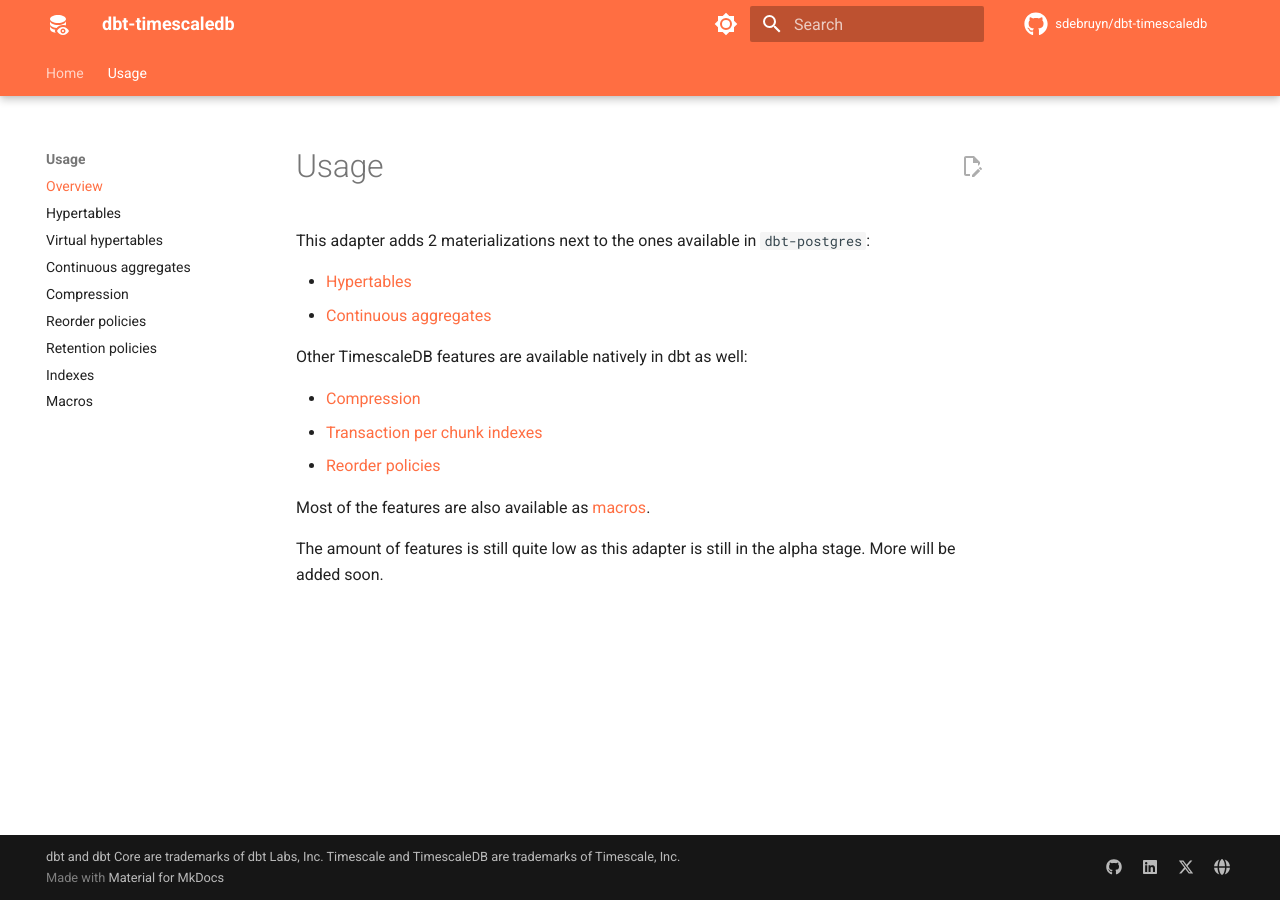
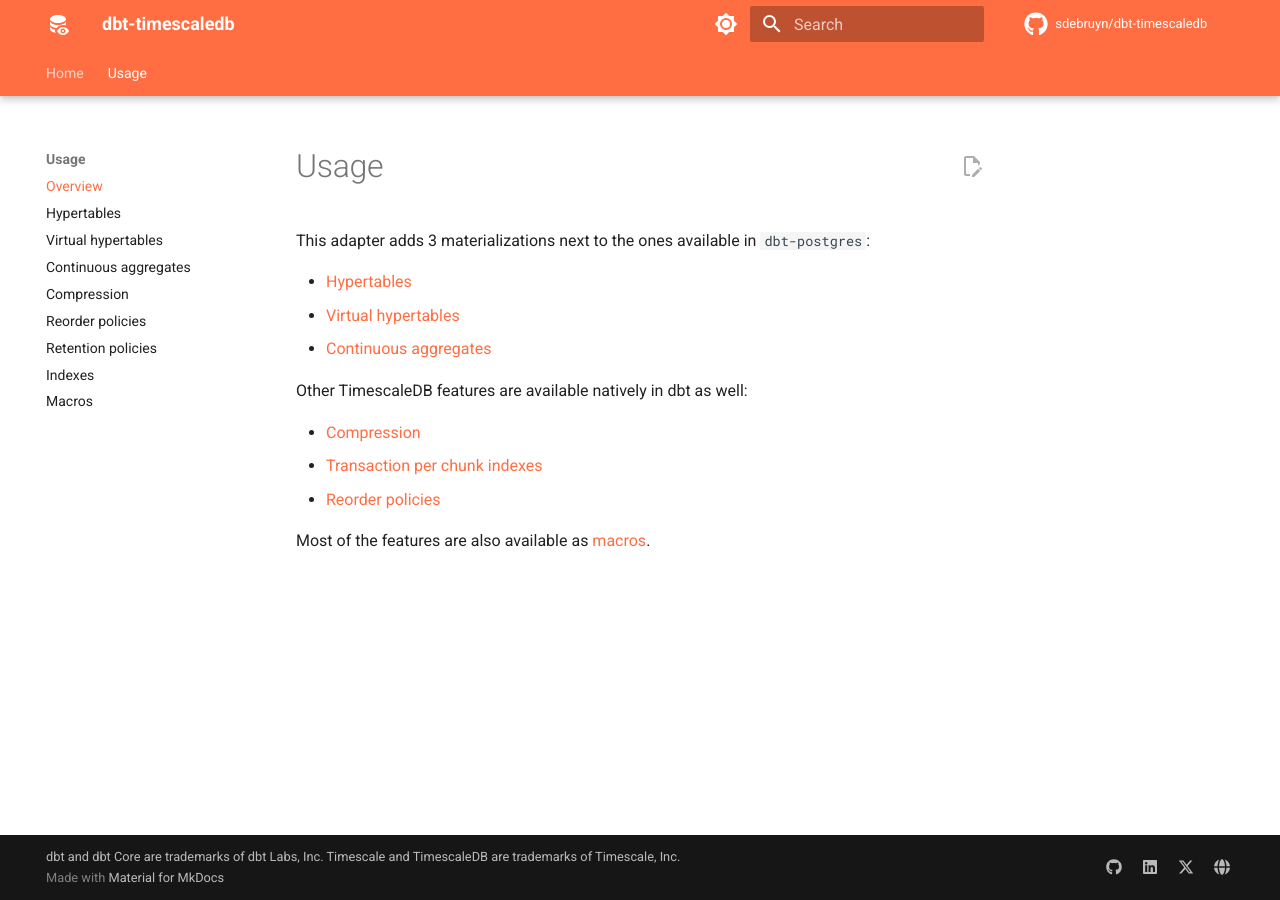
Before and after one commit to sdebruyn/dbt-timescaledb, an MkDocs documentation site: the page built from docs/usage/index.md, in a window 1280 px wide. Built offline with MkDocs 1.6.1 and Material for MkDocs 9.7.7, drawn with Linux system fonts in a browser that asks for light colours; plug-ins that fetch from the network failed and are left out; comment, search, counter and statistics services are not loaded.

Commit message:
update overview

```diff
--- a/docs/usage/index.md
+++ b/docs/usage/index.md
@@ -1,8 +1,9 @@
 # Usage
 
-This adapter adds 2 materializations next to the ones available in `dbt-postgres`:
+This adapter adds 3 materializations next to the ones available in `dbt-postgres`:
 
 * [Hypertables](hypertables.md)
+* [Virtual hypertables](virtual-hypertables.md)
 * [Continuous aggregates](continuous-aggregates.md)
 
 Other TimescaleDB features are available natively in dbt as well:
@@ -12,5 +13,3 @@
 * [Reorder policies](reorder-policies.md)
 
 Most of the features are also available as [macros](macros.md).
-
-The amount of features is still quite low as this adapter is still in the alpha stage. More will be added soon.
```
